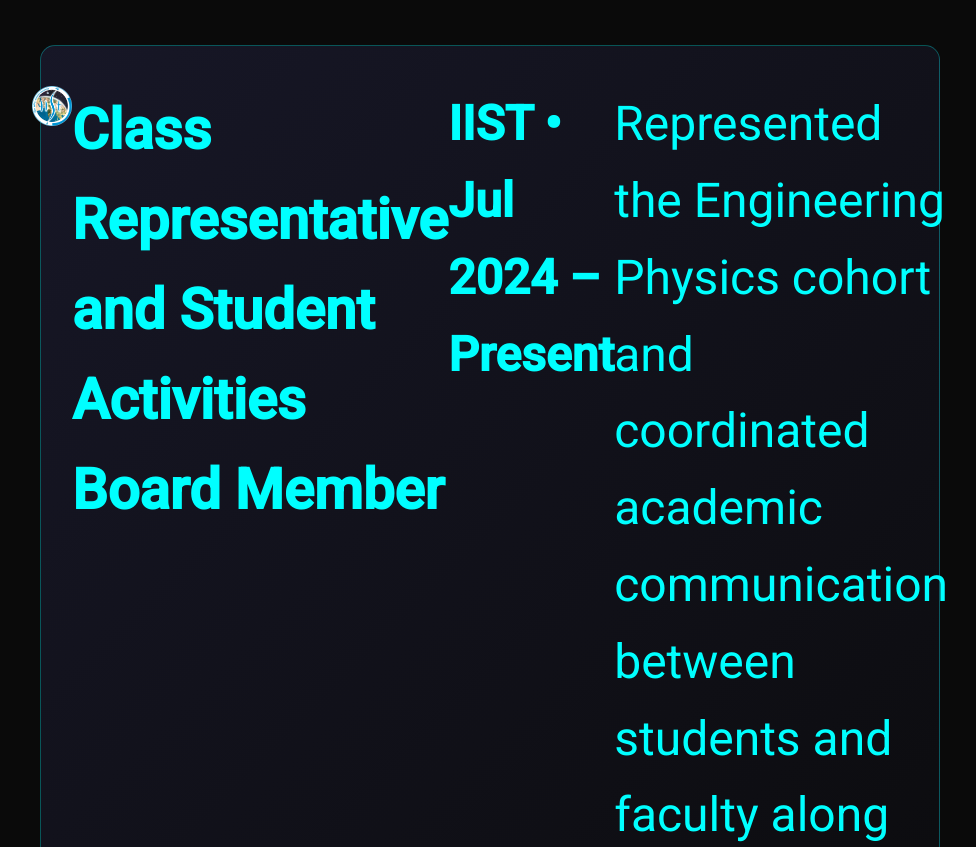
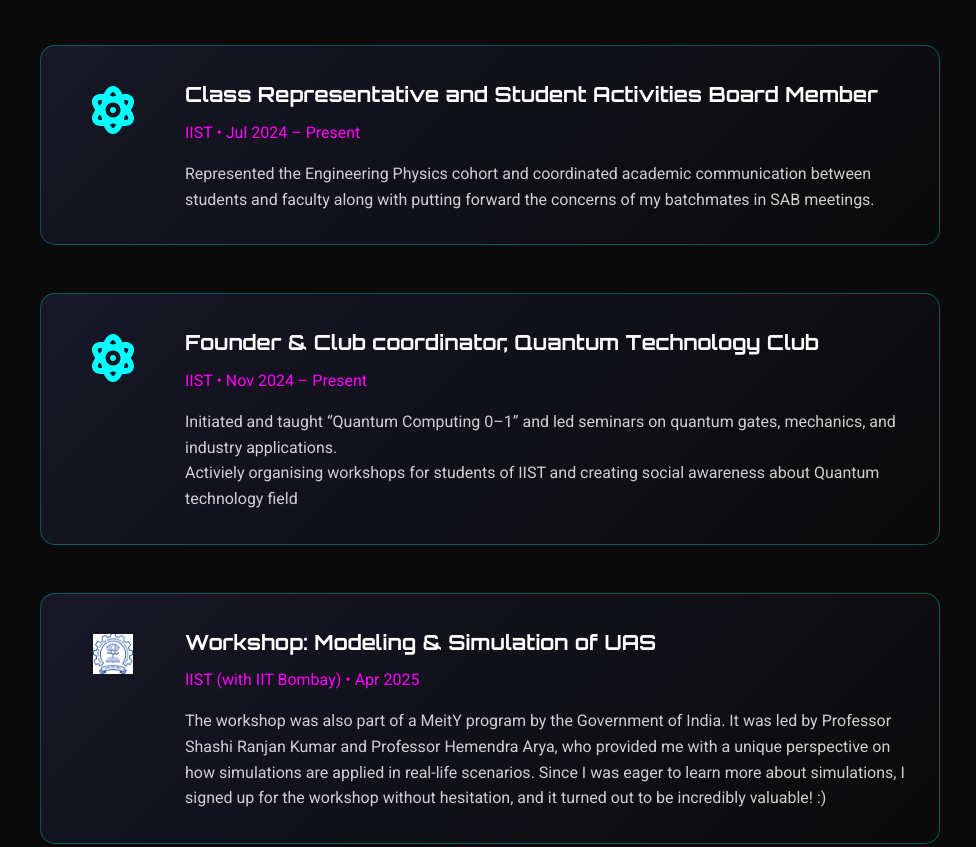
Before and after one commit to saatwikchatkara/saatwik.github.io, a plain HTML site: page index.html in a window 1280 px wide. Shown: the part 4736-5583 px from the top of the page, without its empty margins (150-1126 px from the left). Drawn offline with Linux system fonts and the light colour scheme.

Commit message:
Update index.html

```diff
--- a/index.html
+++ b/index.html
@@ -236,9 +236,8 @@
 
 
             <div class="experience-item">
-                <div class="experience-icon">
-                    <img src="IIST.png" alt="Experience Logo" style="width: 40px; height: 40px;" />
-
+                <div class="experience-icon"><i class="fas fa-atom"></i></div>
+                <div class="experience-details">
                     <h3>Class Representative and Student Activities Board Member</h3>
                     <h4>IIST • Jul 2024 – Present</h4>
                     <p>Represented the Engineering Physics cohort and coordinated academic communication between
```
